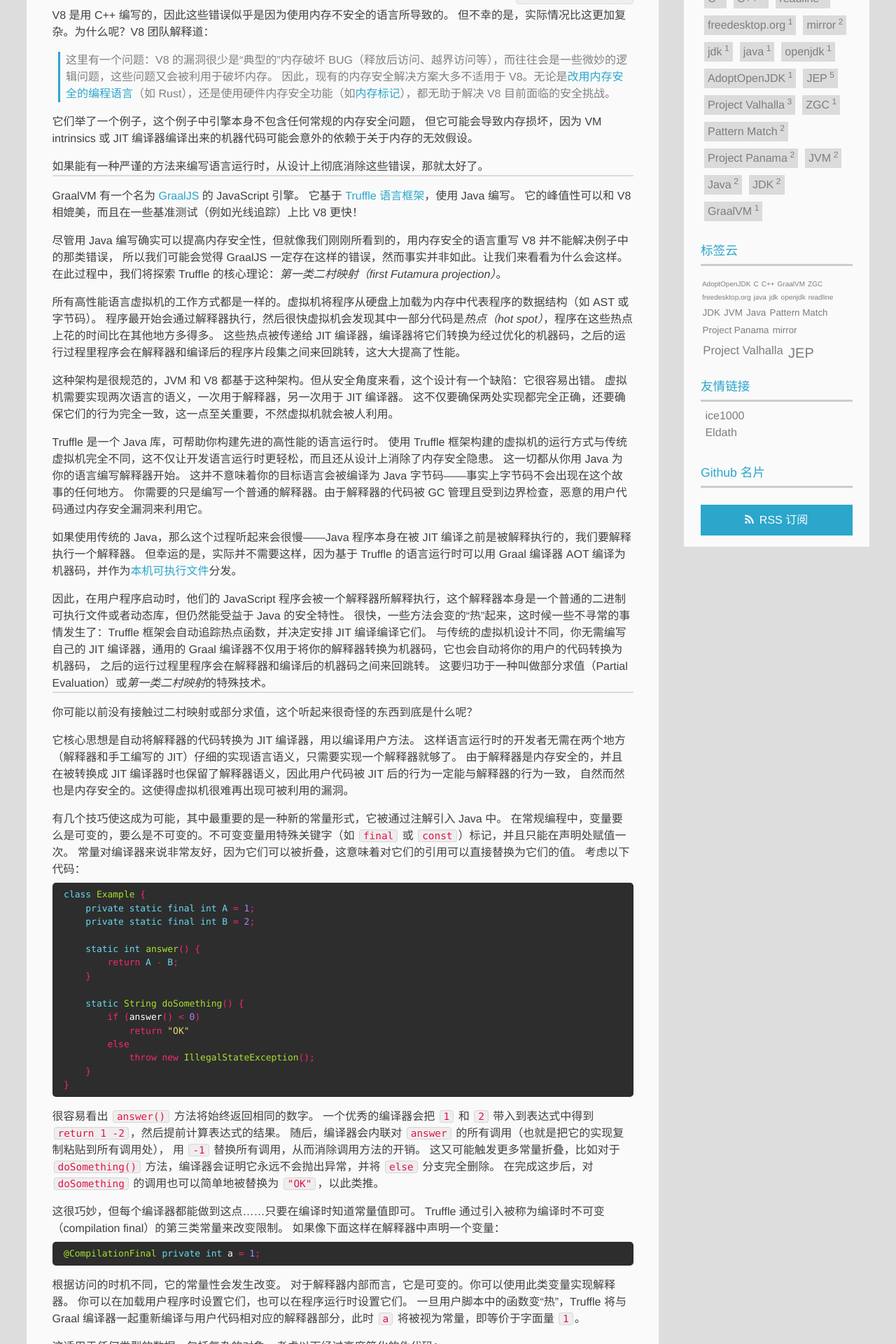
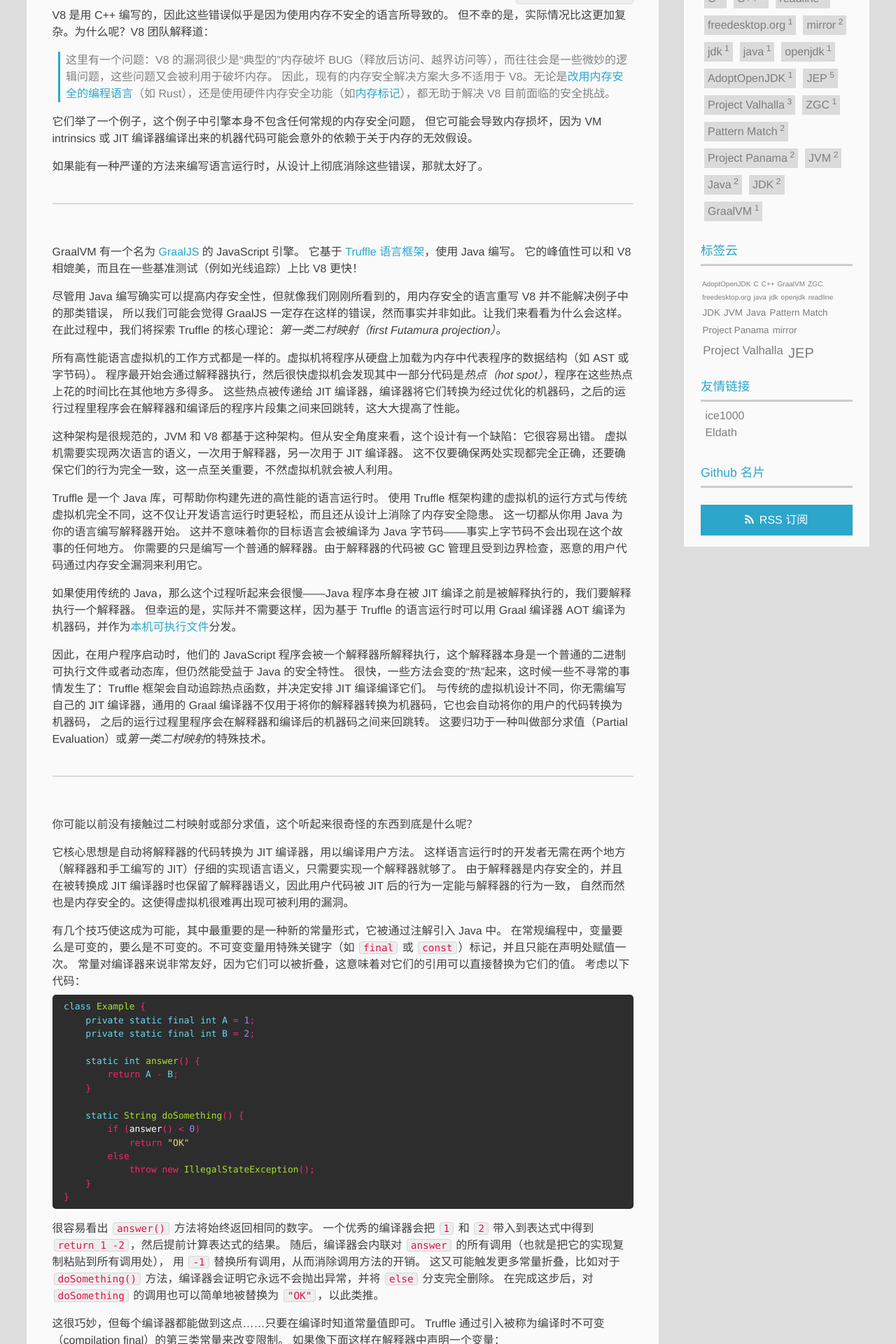
Before and after one commit to Glavo/glavo.github.io, a Jekyll site: the page built from _posts/2024-06-08-memory-safe-jit.md, in a window 1280 px wide. Shown: the part 501-2421 px from the top of the page at 70% size. Built offline with Jekyll 4.4.1, drawn with Linux system fonts in a browser that asks for light colours; a script that is not in the unit is left out; comment, search, counter and statistics services are not loaded.

Commit message:
update 2024-06-08-memory-safe-jit

```diff
--- a/_posts/2024-06-08-memory-safe-jit.md
+++ b/_posts/2024-06-08-memory-safe-jit.md
@@ -25,9 +25,11 @@ V8 是用 C++ 编写的，因此这些错误似乎是因为使用内存不安全
 
 如果能有一种严谨的方法来编写语言运行时，从设计上彻底消除这些错误，那就太好了。
 
+<br/>
 
 ---
 
+<br/>
 
 GraalVM 有一个名为 [GraalJS](https://www.graalvm.org/javascript/) 的 JavaScript 引擎。
 它基于 [Truffle 语言框架](https://www.graalvm.org/latest/graalvm-as-a-platform/language-implementation-framework/)，使用 Java 编写。
@@ -60,7 +62,11 @@ Truffle 是一个 Java 库，可帮助你构建先进的高性能的语言运行
 之后的运行过程里程序会在解释器和编译后的机器码之间来回跳转。
 这要归功于一种叫做部分求值（Partial Evaluation）或*第一类二村映射*的特殊技术。
 
+<br/>
+
 ---
+
+<br/>
 
 你可能以前没有接触过二村映射或部分求值，这个听起来很奇怪的东西到底是什么呢？
 
@@ -152,8 +158,6 @@ Truffle 允许你这样做，它会将程序“去优化”（deoptimize）回
 因为它需要将 CPU 状态映射回解释器状态，而且任何错误都可能被利用（你可以在这看到相关主题）。
 但是你不必动手实现这些，这一切都是由 Truffle 为你完成的。
 
----
-
 ## 为什么它会起作用？
 
 部分求值会让事情更快的原因可能不太明显。
@@ -165,8 +169,6 @@ Truffle 允许你这样做，它会将程序“去优化”（deoptimize）回
 在此基础上，Truffle 构建了一套 API，可以轻松地为 JavaScript 或任何有解释器的语言实现高级功能和优化。
 例如，它提供了一个利用假设的简单 API —— 通过生成不处理边缘情况的代码来提升 JIT 编译和执行速度。
 当遇到边缘情况时，它会丢弃生成的代码并重新生成包含处理此情况的代码。
-
----
 
 ## 重编译
 
```
